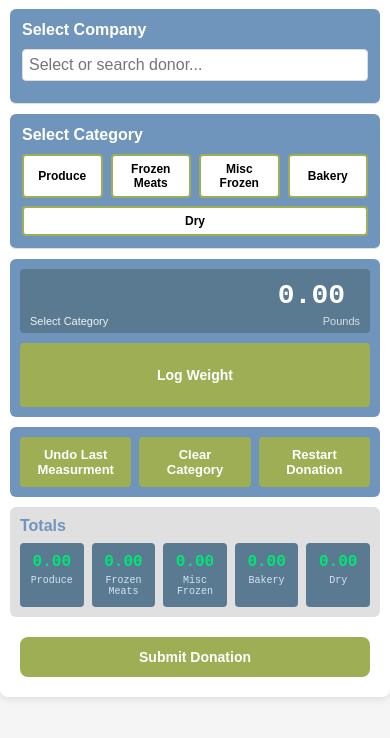
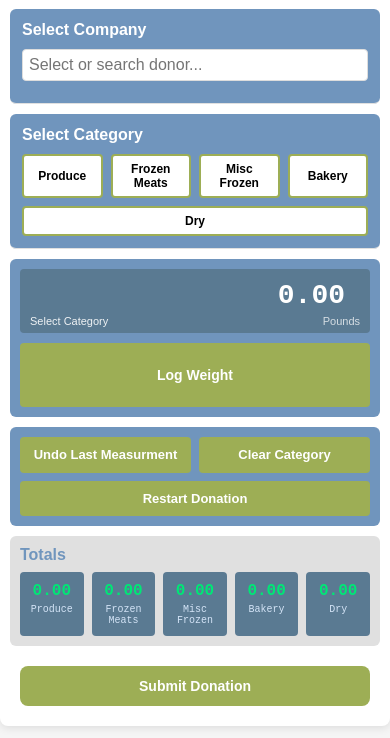
Before and after one commit to amaBridge/hancock-county-food-pantry, a website: page index.html in a window 390 px wide. Shown: the part 145-883 px from the top of the page. Before the commit the page ends 854 px from the top, so only its background shows below. Drawn offline with Linux system fonts and the light colour scheme.

Commit message:
Make action buttons wrap responsively

```diff
--- a/index.html
+++ b/index.html
@@ -489,12 +489,14 @@
             display: flex;
             justify-content: space-around;
             gap: 8px;
+            flex-wrap: wrap;
             margin: 10px 10px 0 10px;
             border-radius: 6px;
         }
 
         .btn {
-            flex: 1;
+            flex: 1 1 0;
+            min-width: 160px;
             padding: 10px;
             border: none;
             border-radius: 4px;
@@ -502,6 +504,11 @@
             font-weight: bold;
             cursor: pointer;
             color: white;
+            white-space: normal;
+            overflow-wrap: break-word;
+            word-break: normal;
+            line-height: 1.2;
+            text-align: center;
         }
 
         .btn-submit {
@@ -621,6 +628,7 @@
                     .log-weight-btn {
                         width: 100%;
                     }
+
         }
 
                 /* Touch devices (incl. iPad): prevent focus-zoom even on wider viewports */
```
